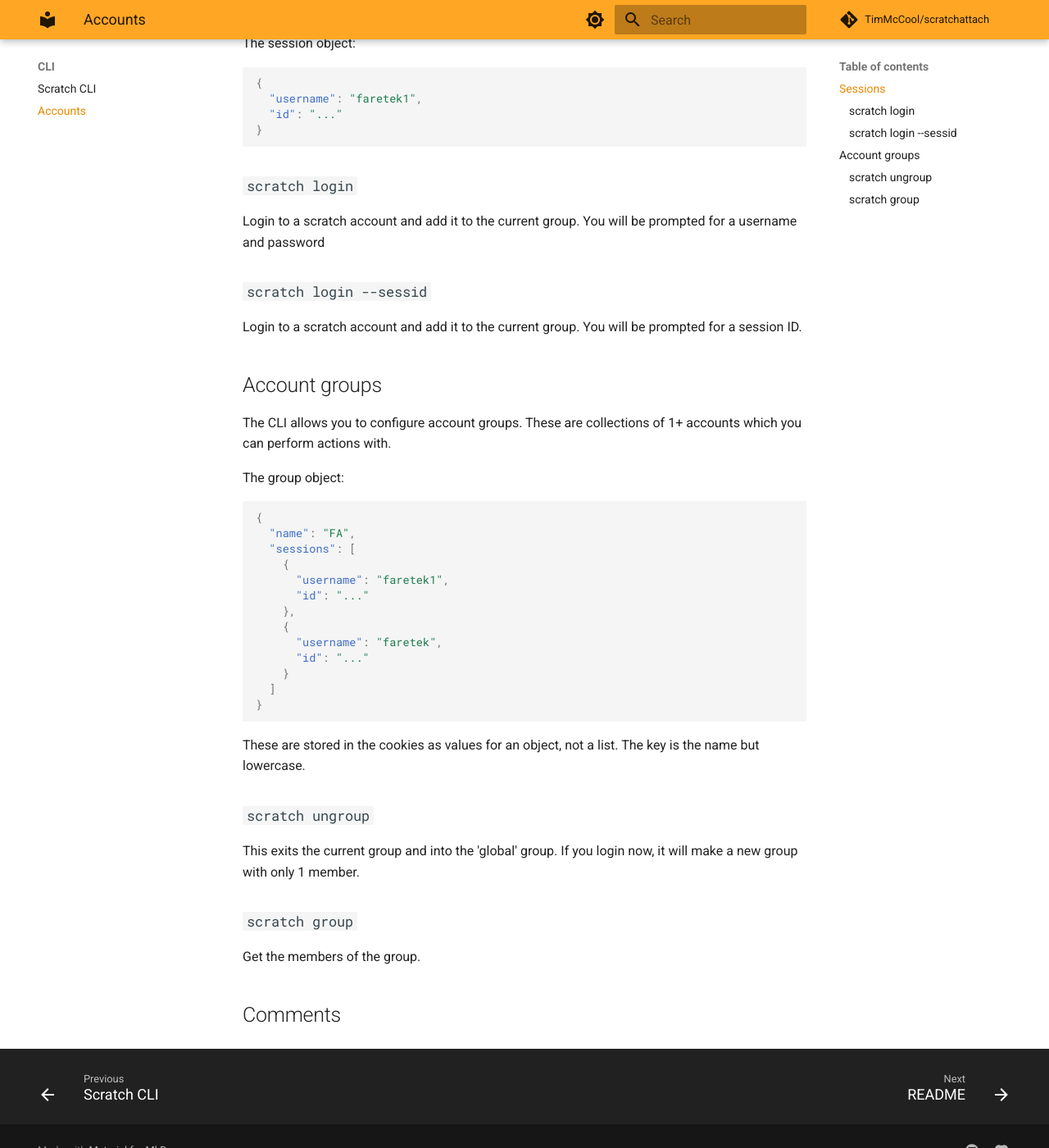
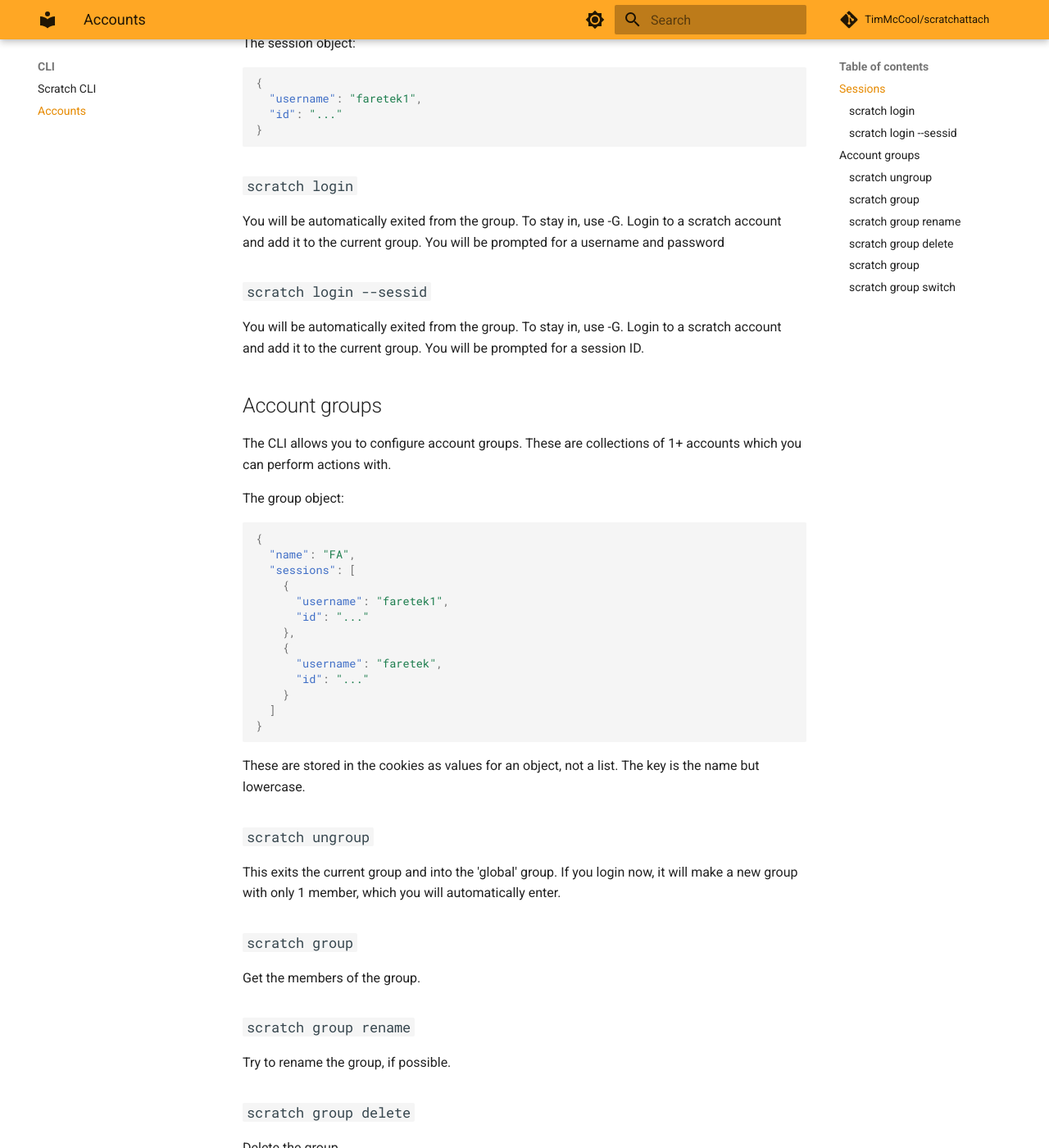
Before and after one commit to scratch-api/scratch-api.github.io, an MkDocs documentation site: the page built from docs/CLI/accs.md, in a window 1280 px wide and 1400 px high, scrolled down 280 px. Shown: the whole window at 82% size. Built offline with MkDocs 1.6.1 and Material for MkDocs 9.7.7, drawn with Linux system fonts in a browser that asks for light colours; comment, search, counter and statistics services are not loaded; some of the changed text lies outside the part shown.

Commit message:
docs: scratch cli group concepts

```diff
--- a/docs/CLI/accs.md
+++ b/docs/CLI/accs.md
@@ -14,10 +14,13 @@ The session object:
 
 ### `scratch login`
 
+
+You will be automatically exited from the group. To stay in, use -G.
 Login to a scratch account and add it to the current group. You will be prompted for a username and password
 
 ### `scratch login --sessid`
 
+You will be automatically exited from the group. To stay in, use -G.
 Login to a scratch account and add it to the current group. You will be prompted for a session ID.
 
 ## Account groups
@@ -45,8 +48,23 @@ These are stored in the cookies as values for an object, not a list. The key is
 
 ### `scratch ungroup`
 
-This exits the current group and into the 'global' group. If you login now, it will make a new group with only 1 member.
+This exits the current group and into the 'global' group. If you login now, it will make a new group with only 1 member,
+which you will automatically enter.
 
 ### `scratch group`
 
 Get the members of the group.
+
+### `scratch group rename`
+
+Try to rename the group, if possible.
+
+### `scratch group delete`
+
+Delete the group.
+
+### `scratch group`
+
+List all groups
+
+### `scratch group switch`
```
